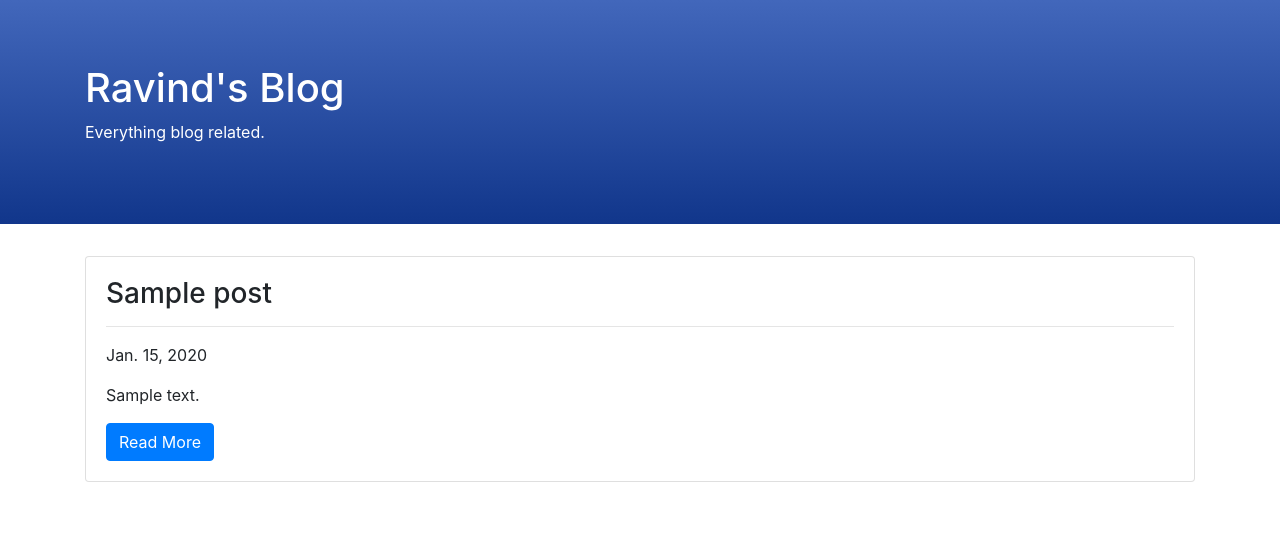
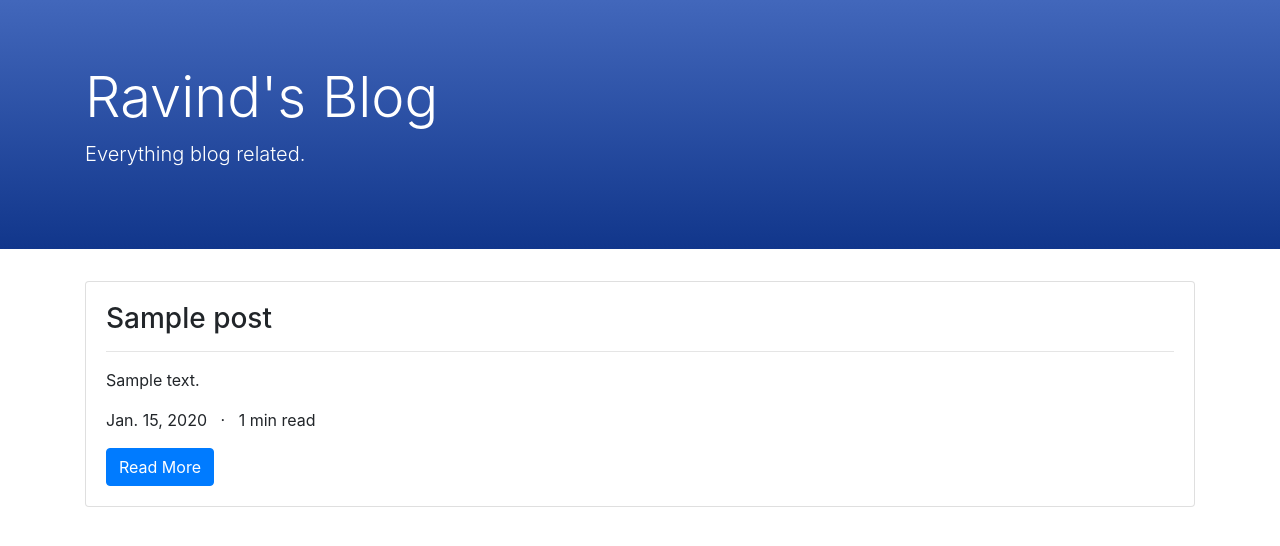
Before and after one commit to RavindTumber/bridging-cwk, a Django app: page /blog/ in a window 1280 px wide. Shown: the part 58-604 px from the top of the page. Run offline with Django 3.2, Linux system fonts and the light colour scheme; tables that the repository leaves empty hold one stand-in row (values such as "Sample post"); some libraries are stand-ins or nearby versions.

Commit message:
Added a read time duration for each blog post

```diff
--- a/blog/models.py
+++ b/blog/models.py
@@ -7,7 +7,6 @@ class Post(models.Model):
     text = models.TextField()
     created_date = models.DateTimeField(default=timezone.now)
     published_date = models.DateTimeField(blank=True, null=True)
-    # duration = models.TextField()
 
     def publish(self):
         self.published_date = timezone.now()
--- a/blog/templates/blog/post_detail.html
+++ b/blog/templates/blog/post_detail.html
@@ -8,8 +8,8 @@
     <body>
         <div class="jumbotron jumbotron-fluid text-white">
             <div class="container">
-                <h1>Ravind's Blog</h1>
-                <p>Everything blog related.</p>
+                <h1 class="display-4">Ravind's Blog</h1>
+                <p class="lead">Everything blog related.</p>
             </div>
         </div>
 
--- a/blog/templates/blog/post_list.html
+++ b/blog/templates/blog/post_list.html
@@ -1,4 +1,5 @@
 {% extends 'landing/base.html' %}
+{% load read_time %}
 
 {% block content %}
     <head>
@@ -8,26 +9,23 @@
     <body>
         <div class="jumbotron jumbotron-fluid text-white">
             <div class="container">
-                <h1>Ravind's Blog</h1>
-                <p>Everything blog related.</p>
+                <h1 class="display-4">Ravind's Blog</h1>
+                <p class="lead">Everything blog related.</p>
             </div>
         </div>
 
         <div class="container">
-
             {% for post in posts %}
-
                 <div class="card">
                     <div class="card-body">
                         <h3>{{ post.title }}</h3>
                         <hr>
-                        <p>{{ post.published_date.date }}</p>
                         <p>{{ post.excerpt }}</p>
+                        <p>{{ post.published_date.date }} &nbsp; · &nbsp; {{ post.text|wordcount|read_time }} min read</p>
                         <a href="{% url 'blog:post_detail' pk=post.pk %}" class="btn btn-primary">Read More</a>
                     </div>
                 </div>
                 <br>
-
             {% endfor %}
         </div>
 
--- /dev/null
+++ b/blog/templatetags/read_time.py
@@ -0,0 +1,10 @@
+from django import template
+from math import ceil
+
+register = template.Library()
+
+@register.filter
+def read_time(wordcount):
+    """Calculates the average reading time for a blog post."""
+    avg_reading_speed = 200
+    return ceil(wordcount/avg_reading_speed)
```
Also changed, not shown: blog/templatetags/__init__.py (added).
